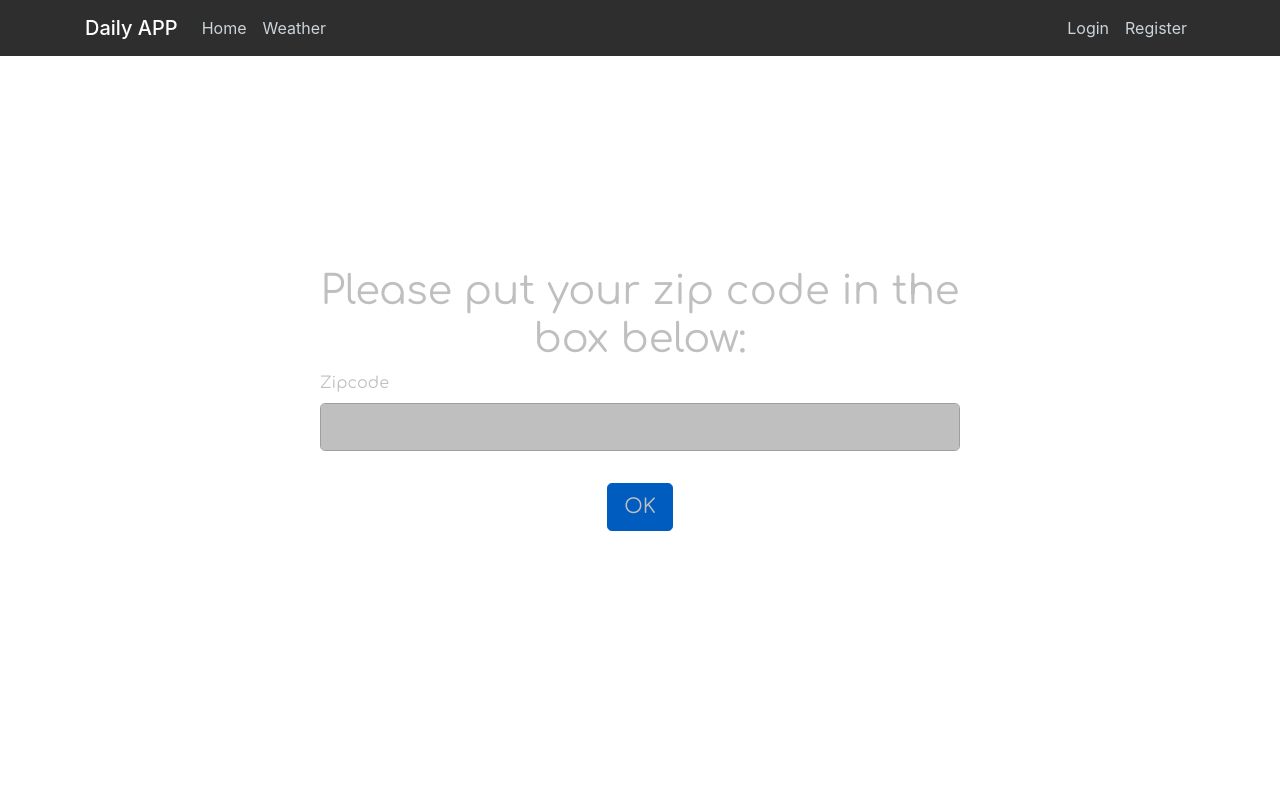
After one commit to zzuo123/DailyApp, a Flask app: template dailyapp/templates/get_zip.html in a window 1280 px wide. The commit adds this page. Run offline with Flask 2, Linux system fonts and the light colour scheme; the template is opened without the code that fills it: values that come from a table or form of the project are taken from there, others are empty; some libraries are stand-ins or nearby versions.

Commit message:
🚀 RELEASE: Added custom zip functionality

```diff
--- a/dailyapp/models.py
+++ b/dailyapp/models.py
@@ -14,6 +14,7 @@ class User(db.Model, UserMixin):
     username = db.Column(db.String(120), unique=True, nullable = False)
     image_file = db.Column(db.String(20), nullable = False, default='default.jpg')
     password = db.Column(db.String(60), nullable = False)
+    zipcode = db.Column(db.String(5), default='none')
     diaries = db.relationship('Diary', backref = 'author', lazy = True)
 
     def __repr__(self):
--- a/dailyapp/static/main.css
+++ b/dailyapp/static/main.css
@@ -35,7 +35,6 @@
 	background-size: cover;
 	background-position-y: center;
 	filter: brightness(75%);
-	margin-top: 55px;
 }
 
 #full-screen-background {
@@ -57,6 +56,13 @@
 	top: 50%;
 	left: 50%;
 	transform: translate(-50%, -40%);
+}
+
+#zip-box {
+	position: absolute;
+	top: 50%;
+	left: 50%;
+	transform: translate(-50%, -60%);
 }
 
 .icon {
@@ -98,6 +104,11 @@
 		margin-top: 1em;
 		text-align: center;
 	}
+	#zip-box {
+		padding: 10px;
+		position: relative;
+		text-align: center;
+	}
 }
 
 /* for mobile devices (smart phone) */
--- /dev/null
+++ b/dailyapp/templates/get_zip.html
@@ -0,0 +1,33 @@
+{% extends "layout.html" %}
+{% block content %}
+{% if background is defined%}
+<div id="full-screen-background" style="background-image: url('{{ background }}');">
+{% else %}
+<div id="full-screen-background">
+{% endif %}
+	<div id="zip-box">
+		<h1 class="text-center text-white page-head">Please put your zip code in the box below:</h1>
+		<form method="POST" action="">
+			{{ form.hidden_tag() }}
+			<fieldset class="form-group">
+				<div class="form-group">
+					{{ form.zipcode.label(class="form-control-label") }}
+					{% if form.zipcode.errors %}
+					{{ form.zipcode(class="form-control form-control-lg is-invalid") }}
+					<div class="invalid-feedback">
+						{% for error in form.zipcode.errors %}
+						<span>{{ error }}</span>
+						{% endfor %}
+					</div>
+					{% else %}
+					{{ form.zipcode(class="form-control form-control-lg") }}
+					{% endif %}
+				</div>
+			</fieldset>
+			<div class="form-group text-center">
+				{{ form.submit(class="btn btn-primary btn-lg") }}
+			</div>
+		</form>
+	</div>
+</div>
+{% endblock content %}
--- a/dailyapp/templates/layout.html
+++ b/dailyapp/templates/layout.html
@@ -58,7 +58,7 @@
 		{% with messages = get_flashed_messages(with_categories=true) %}
 		{% if messages %}
 		{% for category, message in messages %}
-		<div class="alert alert-{{ category }}">
+		<div class="alert alert-{{ category }}" style="margin-bottom: 0%;">
 			{{ message }}
 		</div>
 		{% endfor %}
--- a/dailyapp/users/forms.py
+++ b/dailyapp/users/forms.py
@@ -1,12 +1,23 @@
+import re
 from flask_wtf import FlaskForm
 from wtforms import StringField, PasswordField, SubmitField, BooleanField
 from wtforms.validators import DataRequired, Length, Email, EqualTo, ValidationError
 from dailyapp.models import User
 
 
+class ZipForm(FlaskForm):
+    zipcode = StringField(validators=[DataRequired()])
+    submit = SubmitField('OK')
+
+    def validate_zipcode(self, zipcode):
+        valid_zip = re.search(r'^\d{5}$', zipcode.data)
+        if not valid_zip:
+            raise ValidationError('That doesn\'t look like a US zip code. Please try a different one.')
+
+
 class PreRegisterForm(FlaskForm):
     email = StringField('Email', validators=[DataRequired(), Email()])
-    submit = SubmitField('Sign Up')
+    submit = SubmitField('Send Email')
 
     def validate_email(self, email):
         email = User.query.filter_by(email=email.data).first()
```
Also changed, not shown: dailyapp/main/routes.py (+23 -4 lines), dailyapp/main/weather.py (+6 -5 lines), todo.md (+6 -4 lines).
